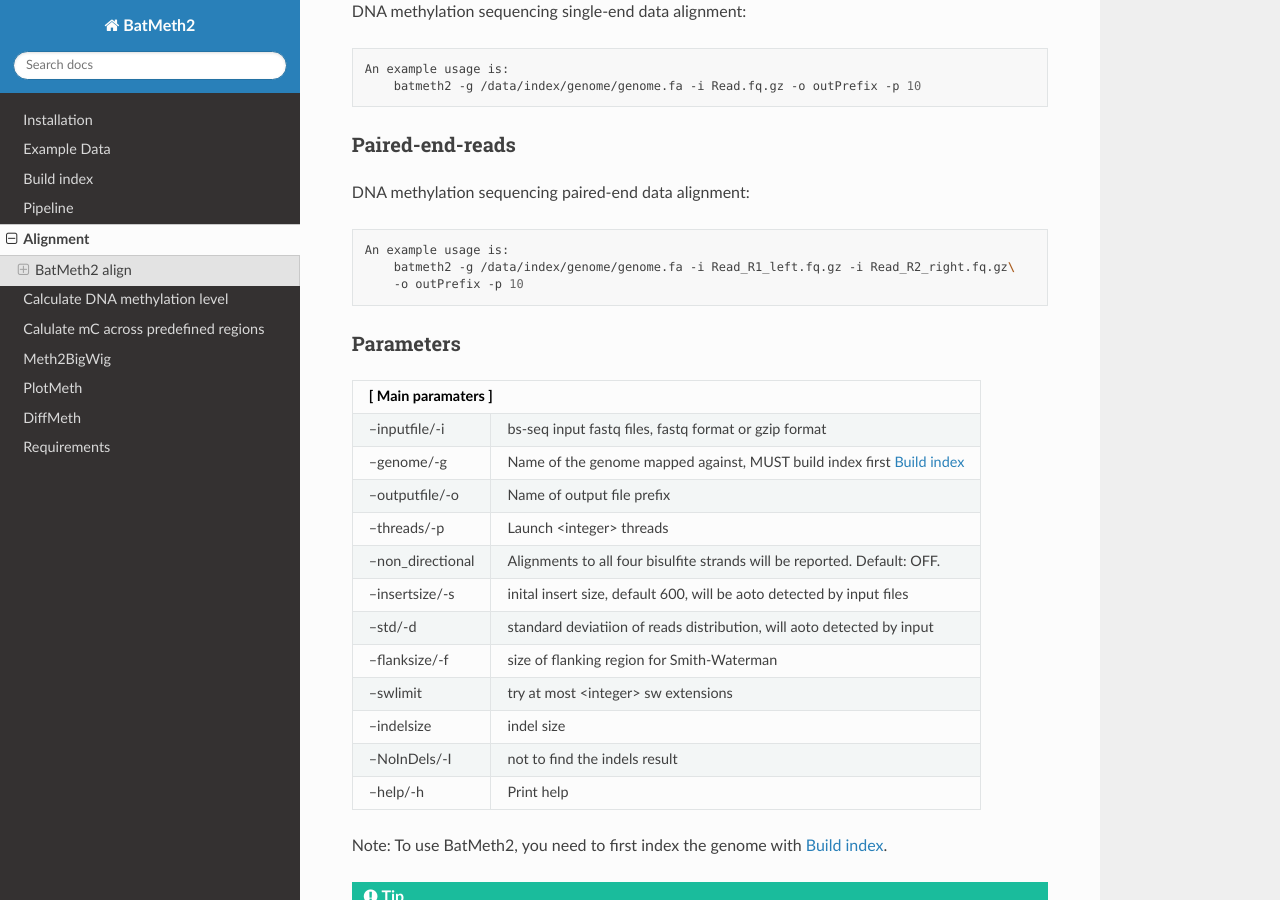
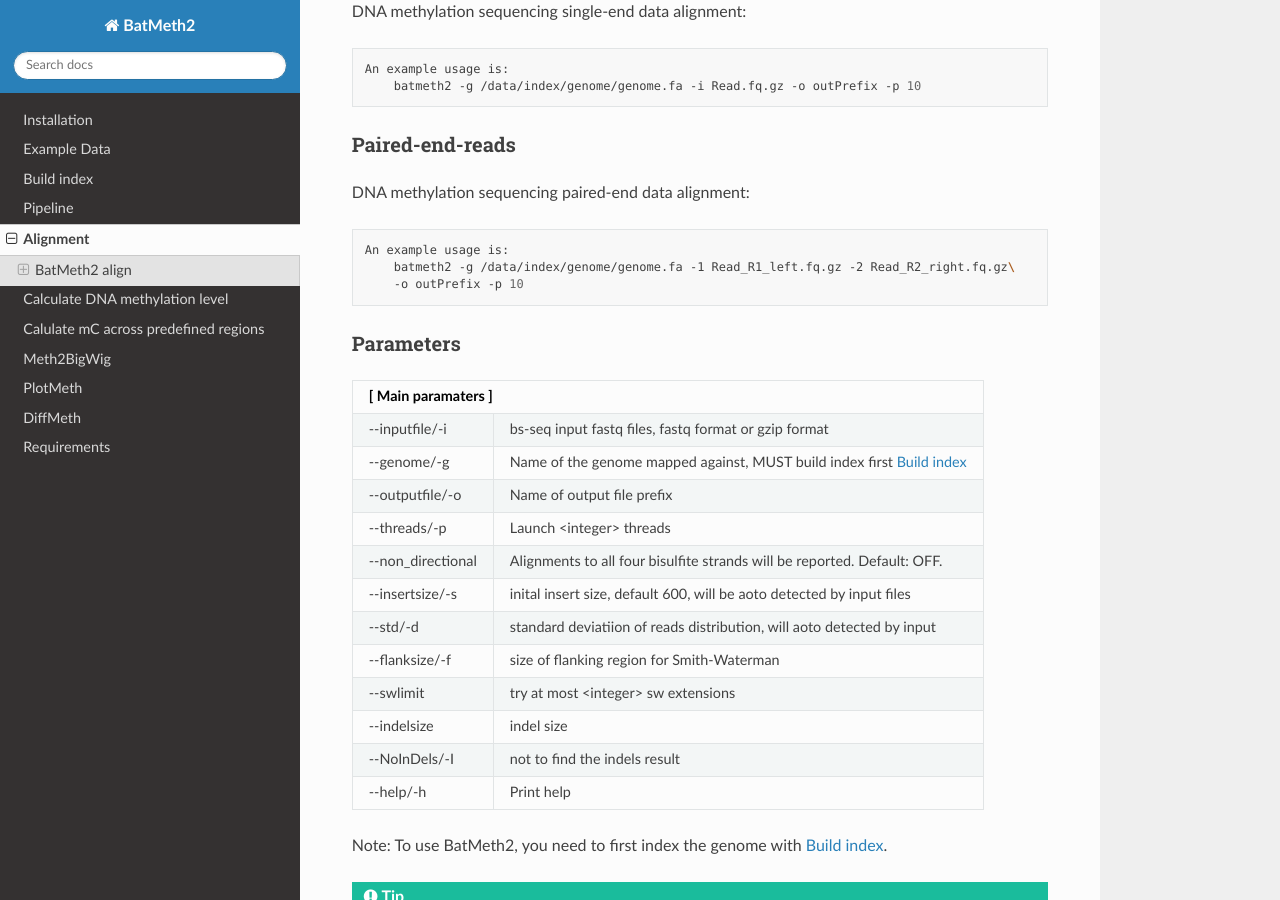
Before and after one commit to ZhouQiangwei/bt2doc, a Sphinx documentation site: the page built from source/function/Alignment.rst, in a window 1280 px wide and 900 px high, scrolled down 386 px. Built offline with Sphinx 7.4.7 and the Read the Docs theme 2.0.0, drawn with Linux system fonts in a browser that asks for light colours.

Commit message:
align and pipe

```diff
--- a/source/conf.py
+++ b/source/conf.py
@@ -59,6 +59,9 @@
 # so a file named "default.css" will overwrite the builtin "default.css".
 html_static_path = ['_static']
 
+## double dash -- of paramater will convert to one dash -
+smartquotes = False
+
 # source_suffix = '.rst'
 from recommonmark.parser import CommonMarkParser
 source_parsers = {
--- a/source/function/Alignment.rst
+++ b/source/function/Alignment.rst
@@ -25,7 +25,7 @@
 .. code:: bash
 
     An example usage is:
-        batmeth2 -g /data/index/genome/genome.fa -i Read_R1_left.fq.gz -i Read_R2_right.fq.gz\
+        batmeth2 -g /data/index/genome/genome.fa -1 Read_R1_left.fq.gz -2 Read_R2_right.fq.gz\
         -o outPrefix -p 10
 
 Parameters
```
Also changed, not shown: source/function/Pipeline.rst (+0 -11 lines).
